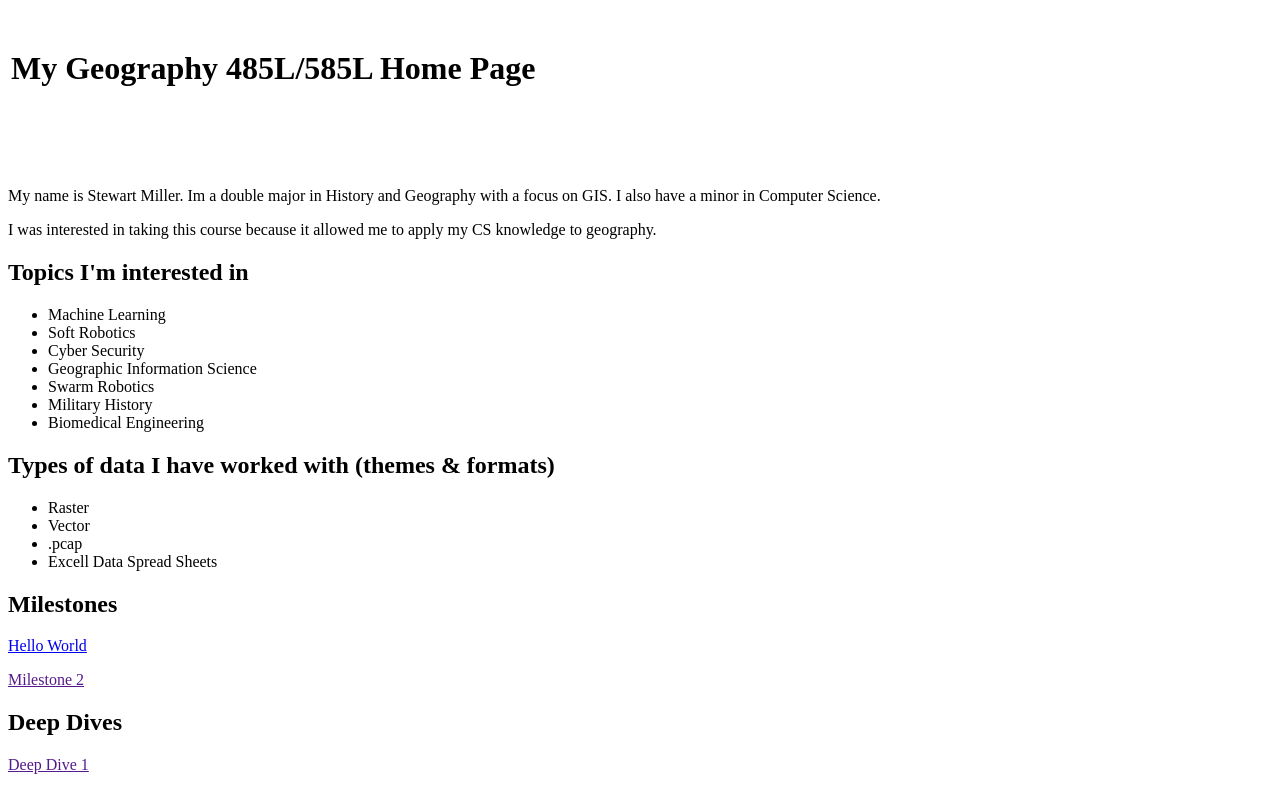
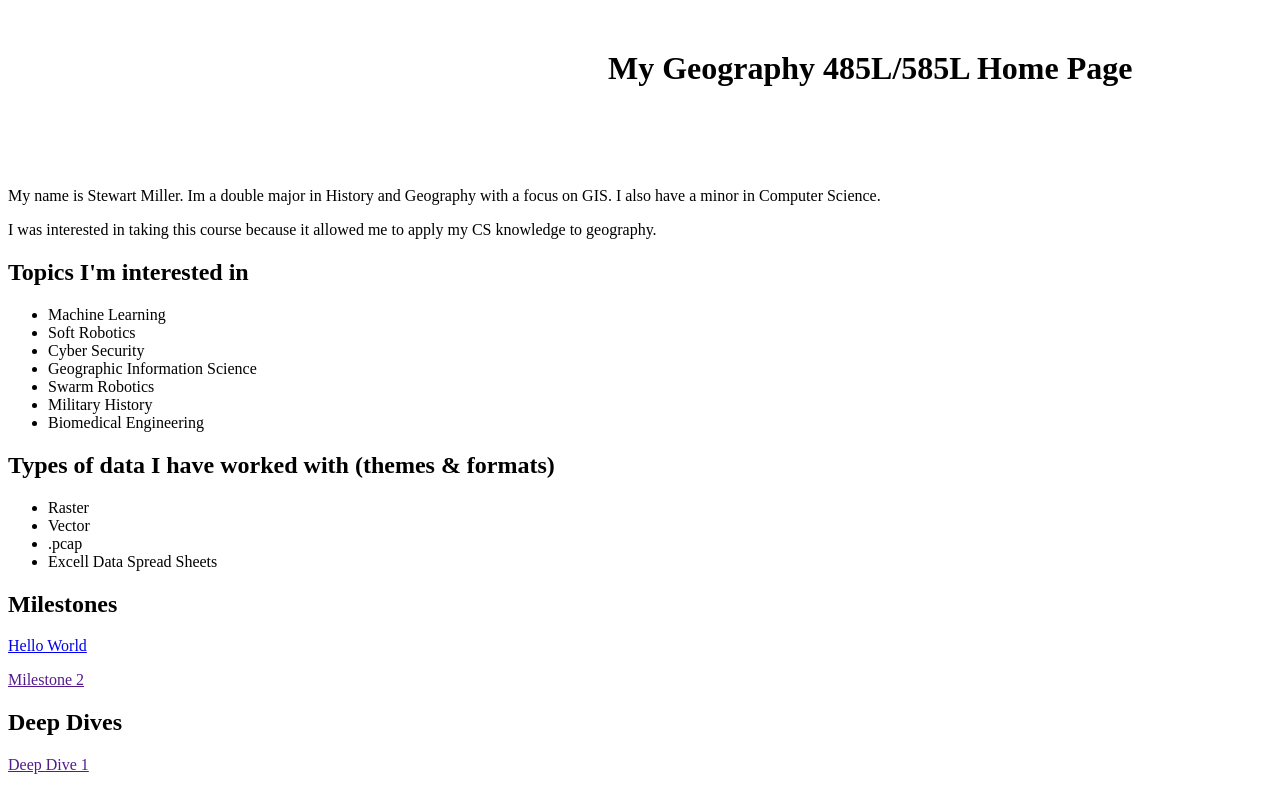
Before and after one commit to ShockVector/portfolio, a plain HTML site: page index_styled.html in a window 1280 px wide. Drawn offline with Linux system fonts and the light colour scheme.

Commit message:
Update index_styled.html

```diff
--- a/index_styled.html
+++ b/index_styled.html
@@ -16,7 +16,7 @@
     margin-top: 50px;
     margin-bottom: 100px;
     margin-right: 0px;
-    margin-left: 3px;
+    margin-left: 600px;
     }
 
 		</style>
```
